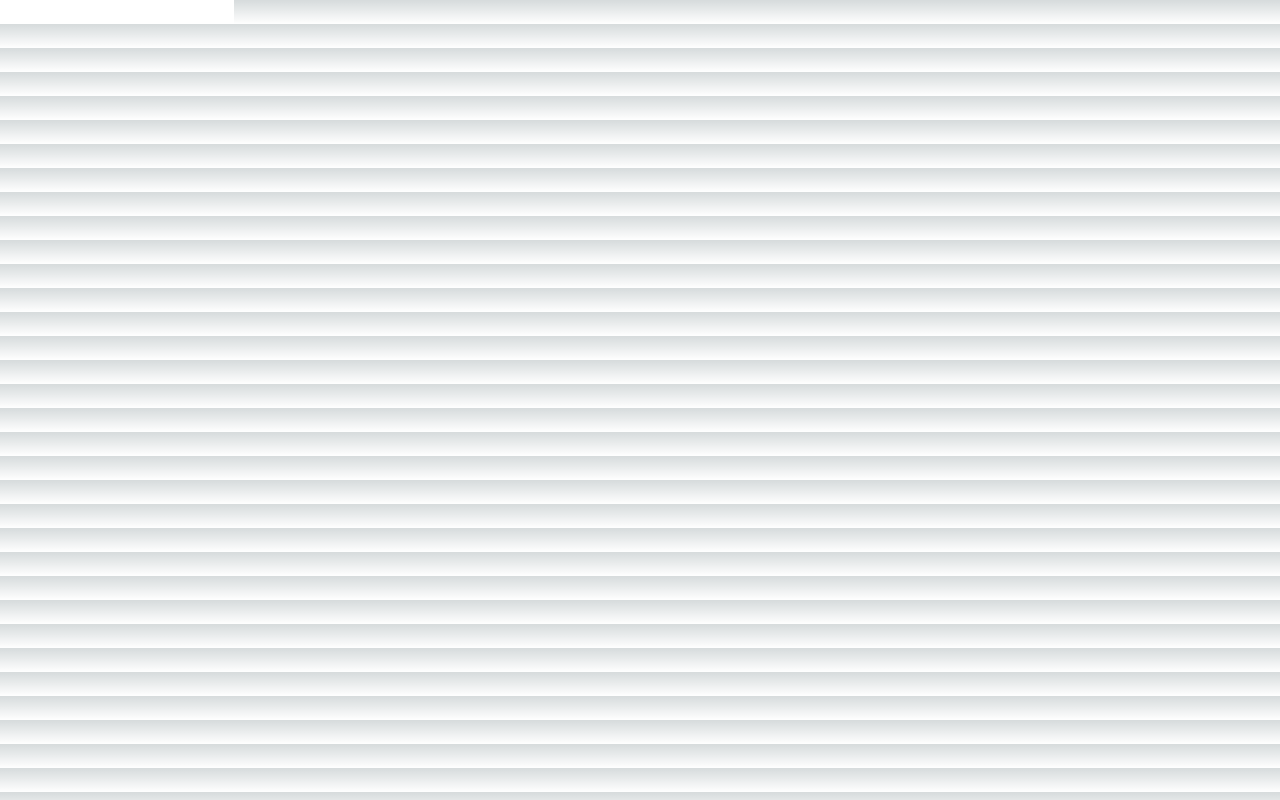
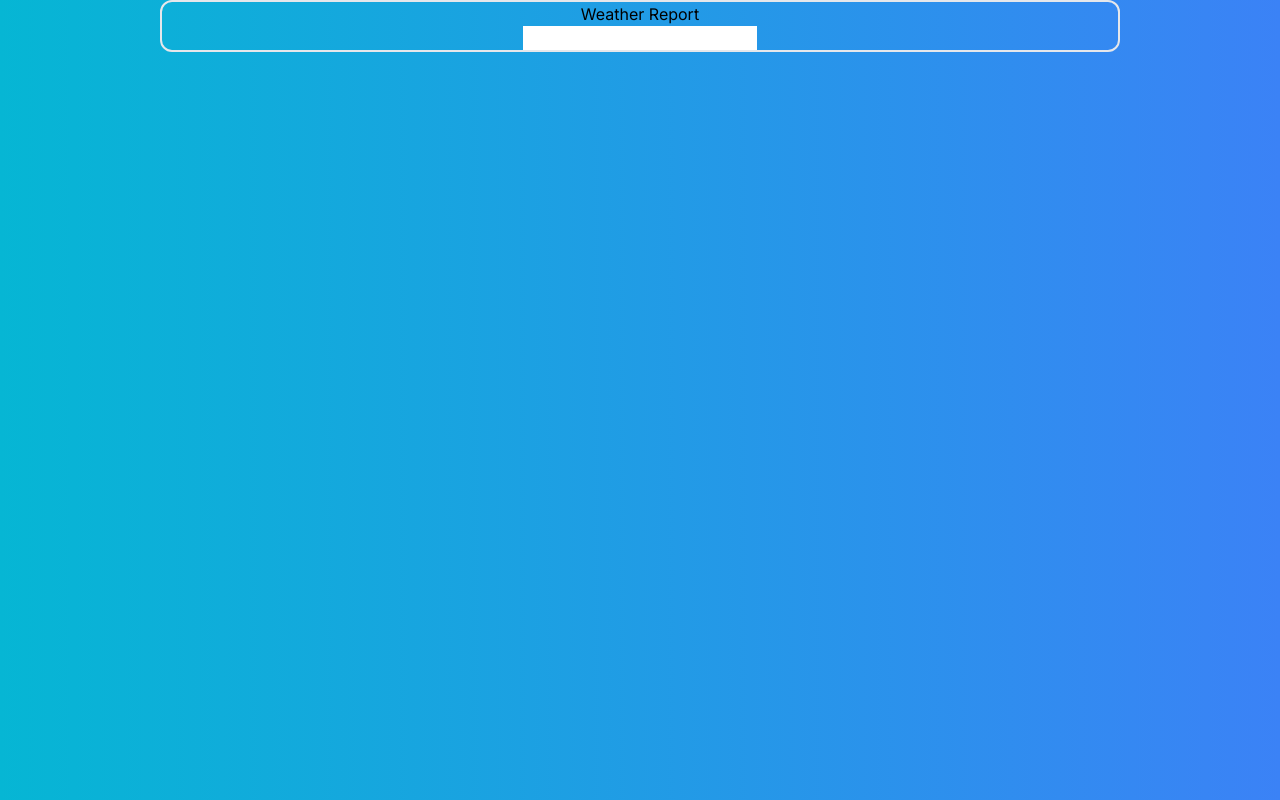
Before and after one commit to Lambpato/weather-report-next.js, a Next.js app in the folder weather-report/: page / in a window 1280 px wide. Built offline with nearby package versions, Linux system fonts and the light colour scheme.

Commit message:
saving changes, all being css

```diff
--- a/weather-report/src/app/components/Options.tsx
+++ b/weather-report/src/app/components/Options.tsx
@@ -16,5 +16,9 @@ export default function Options({ locations }: { locations: Location[] }) {
     </li>
   ));
 
-  return <ul>{options}</ul>;
+  return (
+    <div>
+      <ul>{options}</ul>
+    </div>
+  );
 }
--- a/weather-report/src/app/components/SearchBar.tsx
+++ b/weather-report/src/app/components/SearchBar.tsx
@@ -31,14 +31,19 @@ export default function SearchBar() {
   };
 
   return (
+    <div className='flex justify-center'>
+      <div className='w-3/4 grid place-content-center border-2 rounded-xl drop-shadow-lg2 '>
         <div>
+          <h1 className='text-center'>Weather Report</h1>
           <input
             className='text-black'
             type='text'
             value={inputValue}
             onChange={onInputChange}
           />
+        </div>
         {inputValue !== '' && <Options locations={city} />}
+      </div>
     </div>
   );
 }
--- a/weather-report/src/app/layout.tsx
+++ b/weather-report/src/app/layout.tsx
@@ -1,22 +1,26 @@
-import type { Metadata } from 'next'
-import { Inter } from 'next/font/google'
-import './globals.css'
+import type { Metadata } from 'next';
+import { Inter } from 'next/font/google';
+import './globals.css';
 
-const inter = Inter({ subsets: ['latin'] })
+const inter = Inter({ subsets: ['latin'] });
 
 export const metadata: Metadata = {
-  title: 'Create Next App',
+  title: 'Weather Report',
   description: 'Generated by create next app',
-}
+};
 
 export default function RootLayout({
   children,
 }: {
-  children: React.ReactNode
+  children: React.ReactNode;
 }) {
   return (
-    <html lang="en">
-      <body className={inter.className}>{children}</body>
+    <html lang='en'>
+      <body
+        className={`${inter.className} bg-gradient-to-r from-cyan-500 to-blue-500 ...`}
+      >
+        {children}
+      </body>
     </html>
-  )
+  );
 }
```
Lines whose indentation alone changed are shown as unchanged.
